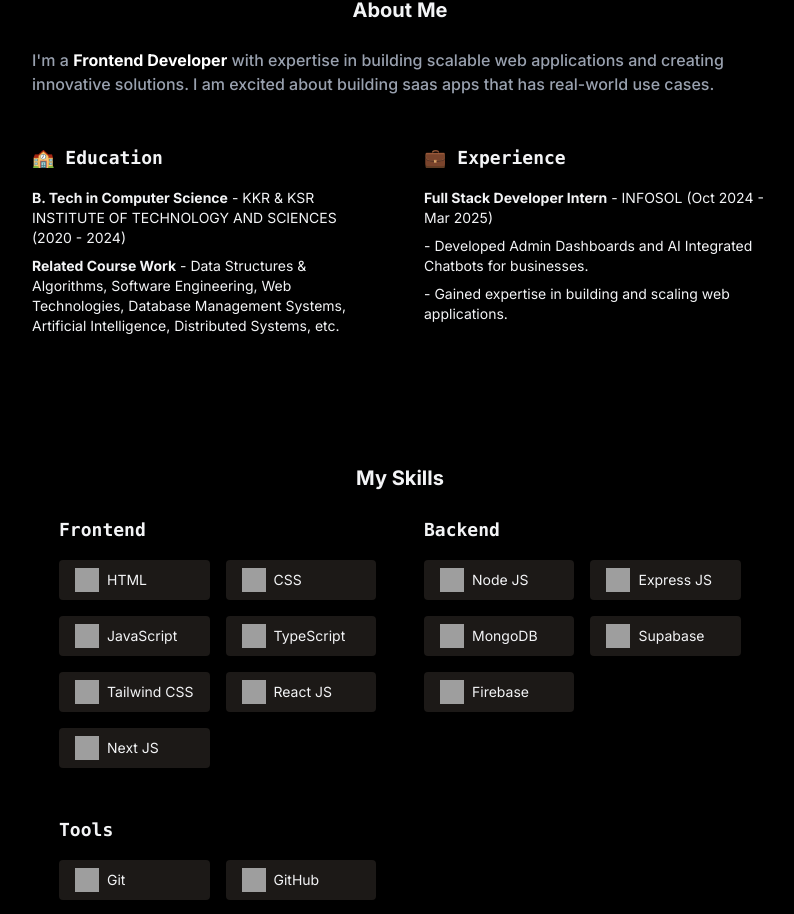
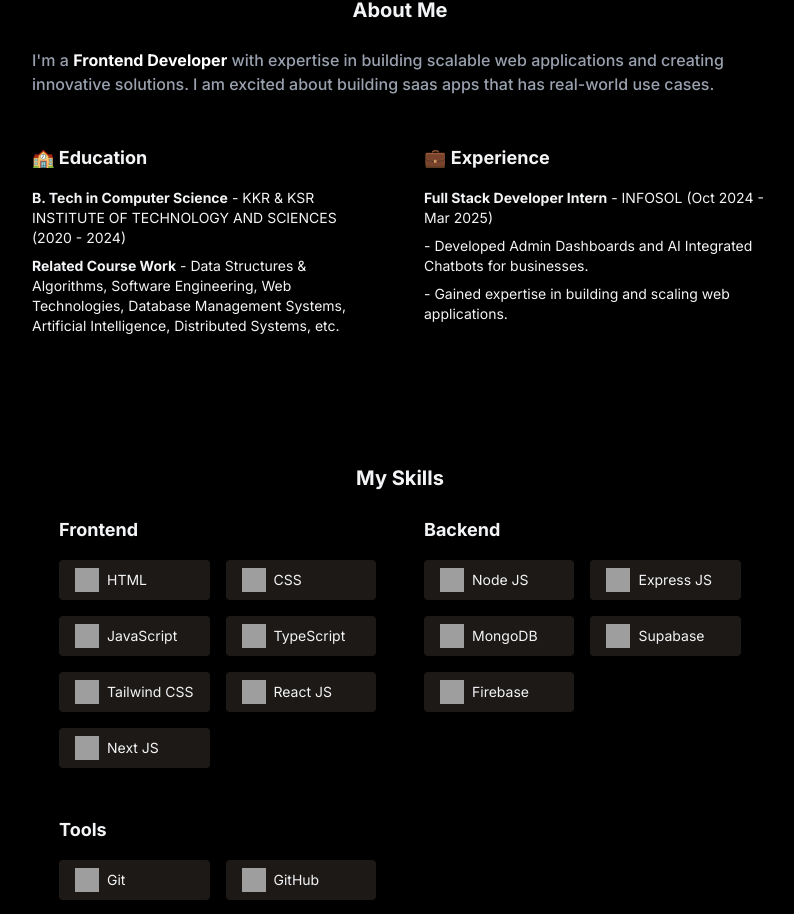
Before and after one commit to rithikreddyvarla19/rithikreddy-portfolio, a React (Vite) app: page / in a window 1280 px wide. Shown: the part 572-1486 px from the top of the page, without its empty margins (240-1034 px from the left). Built offline with nearby package versions, Linux system fonts and the light colour scheme; grey boxes are pictures that could not be loaded.

Commit message:
Removed font-mono

```diff
--- a/src/components/LoadingScreen.jsx
+++ b/src/components/LoadingScreen.jsx
@@ -24,9 +24,7 @@ const LoadingScreen = ({ onComplete }) => {
 
   return (
     <div className="flex flex-col bg-black text-gray-100 items-center justify-center fixed inset-0 z-50">
-      <div className="mb-4 text-2xl md:text-3xl font-mono font-bold">
-        {text}
-      </div>
+      <div className="mb-4 text-2xl md:text-3xl font-bold">{text}</div>
       <div className="w-[140px] md:w-[160px] h-[2px] bg-gray-800 rounded overflow-hidden">
         <div className="w-[40%] h-full bg-blue-500 animate-loading-bar"></div>
       </div>
--- a/src/components/sections/About.jsx
+++ b/src/components/sections/About.jsx
@@ -15,7 +15,7 @@ const About = () => {
           {/* Education and Experience */}
           <div className="grid grid-cols-1 md:grid-cols-2 gap-12">
             <div>
-              <p className="font-mono text-base md:text-lg font-bold mb-4">
+              <p className="text-base md:text-lg font-bold mb-4">
                 🏫 Education
               </p>
               <ul className="text-sm flex flex-col gap-2">
@@ -32,7 +32,7 @@ const About = () => {
               </ul>
             </div>
             <div>
-              <p className="font-mono text-base md:text-lg font-bold mb-4">
+              <p className="text-base md:text-lg font-bold mb-4">
                 💼 Experience
               </p>
               <ul className="text-sm flex flex-col gap-2">
--- a/src/components/sections/Skills.jsx
+++ b/src/components/sections/Skills.jsx
@@ -31,9 +31,7 @@ const Skills = () => {
         <h2 className="text-lg md:text-xl font-bold">My Skills</h2>
         <div className="grid grid-cols-1 md:grid-cols-2 gap-12">
           <div>
-            <p className="font-mono text-base md:text-lg font-bold mb-4">
-              Frontend
-            </p>
+            <p className="text-base md:text-lg font-bold mb-4">Frontend</p>
             <div className="grid grid-cols-2 gap-4 text-sm">
               {frontendSkills.map((skill) => (
                 <div
@@ -47,9 +45,7 @@ const Skills = () => {
             </div>
           </div>
           <div>
-            <p className="font-mono text-base md:text-lg font-bold mb-4">
-              Backend
-            </p>
+            <p className="text-base md:text-lg font-bold mb-4">Backend</p>
             <div className="grid grid-cols-2 gap-4 text-sm">
               {backendSkills.map((skill) => (
                 <div
@@ -63,9 +59,7 @@ const Skills = () => {
             </div>
           </div>
           <div>
-            <p className="font-mono text-base md:text-lg font-bold mb-4">
-              Tools
-            </p>
+            <p className="text-base md:text-lg font-bold mb-4">Tools</p>
             <div className="grid grid-cols-2 gap-4 text-sm">
               {tools.map((skill) => (
                 <div
```
